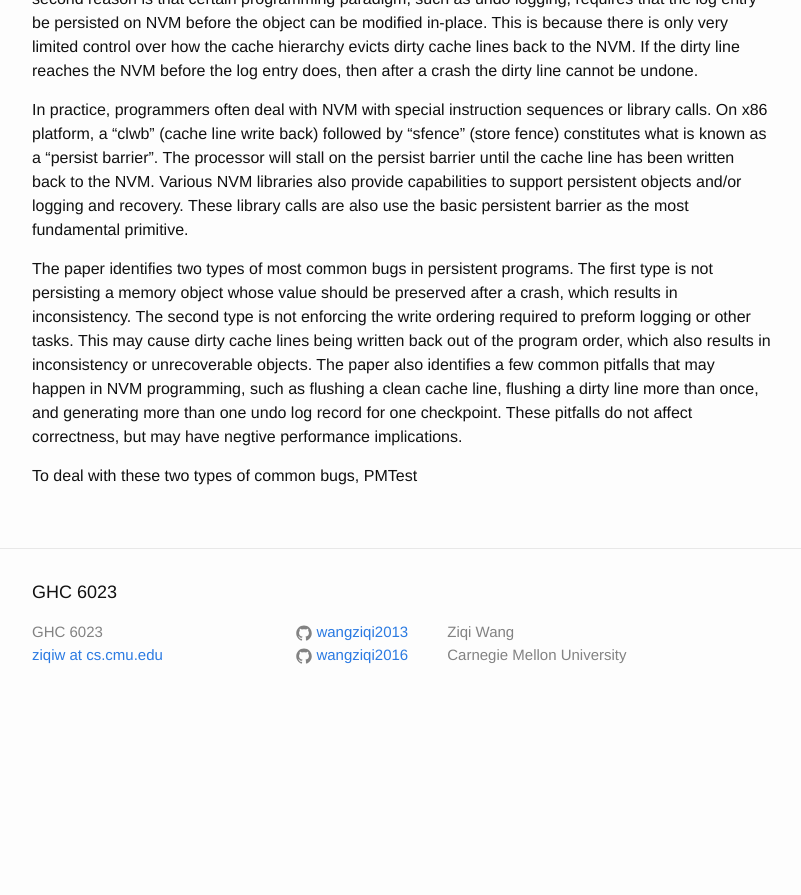
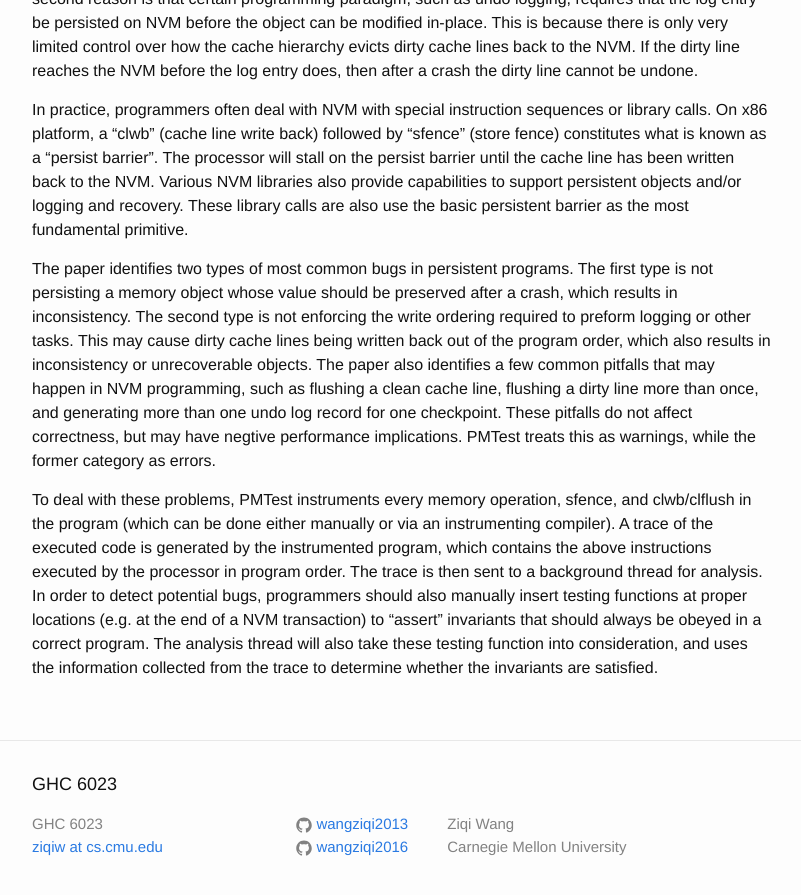
Before and after one commit to wangziqi2013/wangziqi2013.github.io, a Jekyll site: the page built from _posts/2019-10-22-pmtest.markdown, in a window 1280 px wide and 900 px high, scrolled down 625 px. Shown: the top 895 px of the window, without its empty margins (238-1039 px from the left). Built offline with Jekyll 4.4.1, drawn with Linux system fonts in a browser that asks for light colours; before the commit the page ends 1351 px from its top, so only the background shows below that.

Commit message:
Adding instrumentation

```diff
--- a/_posts/2019-10-22-pmtest.markdown
+++ b/_posts/2019-10-22-pmtest.markdown
@@ -34,6 +34,12 @@ ordering required to preform logging or other tasks. This may cause dirty cache
 order, which also results in inconsistency or unrecoverable objects. The paper also identifies a few common pitfalls
 that may happen in NVM programming, such as flushing a clean cache line, flushing a dirty line more than once, and generating
 more than one undo log record for one checkpoint. These pitfalls do not affect correctness, but may have negtive performance
-implications.
+implications. PMTest treats this as warnings, while the former category as errors.
 
-To deal with these two types of common bugs, PMTest
+To deal with these problems, PMTest instruments every memory operation, sfence, and clwb/clflush in the program (which can
+be done either manually or via an instrumenting compiler). A trace of the executed code is generated by the instrumented
+program, which contains the above instructions executed by the processor in program order. The trace is then sent to a
+background thread for analysis. In order to detect potential bugs, programmers should also manually insert testing functions
+at proper locations (e.g. at the end of a NVM transaction) to "assert" invariants that should always be obeyed in a correct
+program. The analysis thread will also take these testing function into consideration, and uses the information collected
+from the trace to determine whether the invariants are satisfied.
```
